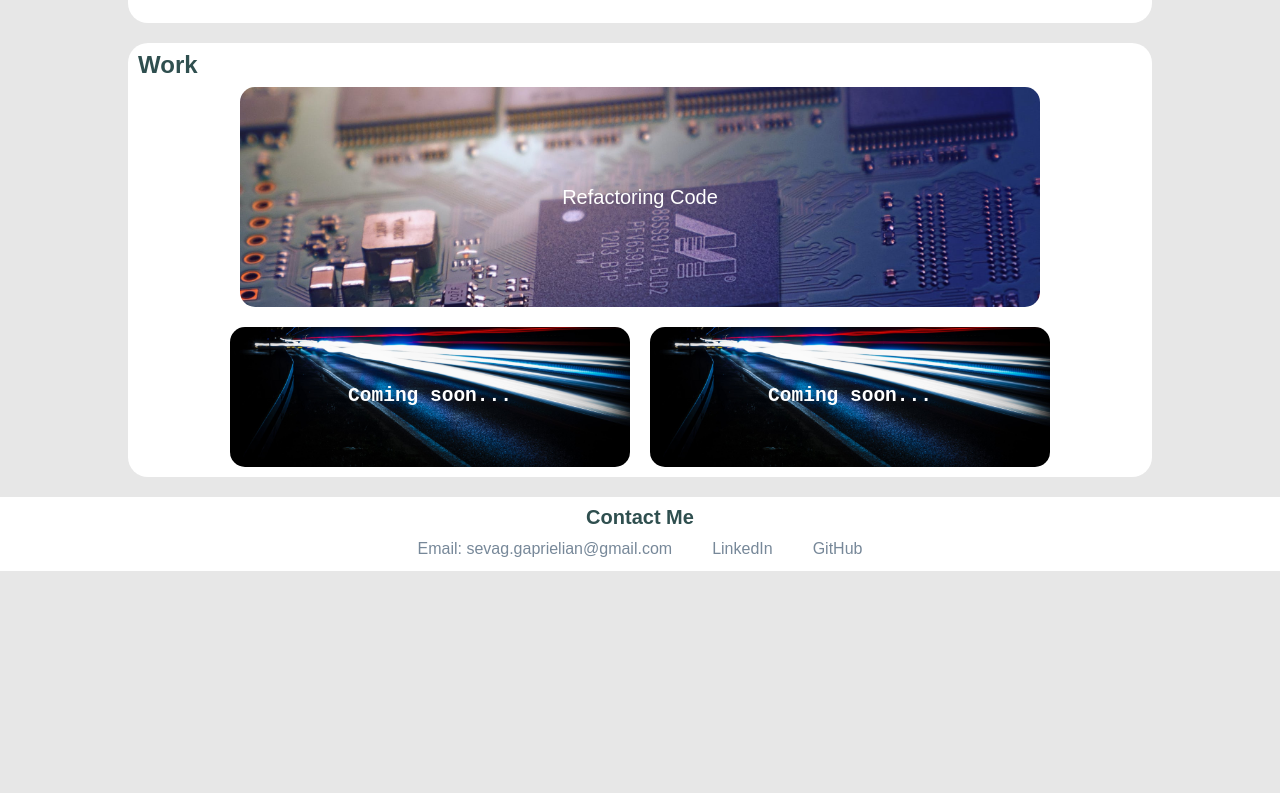
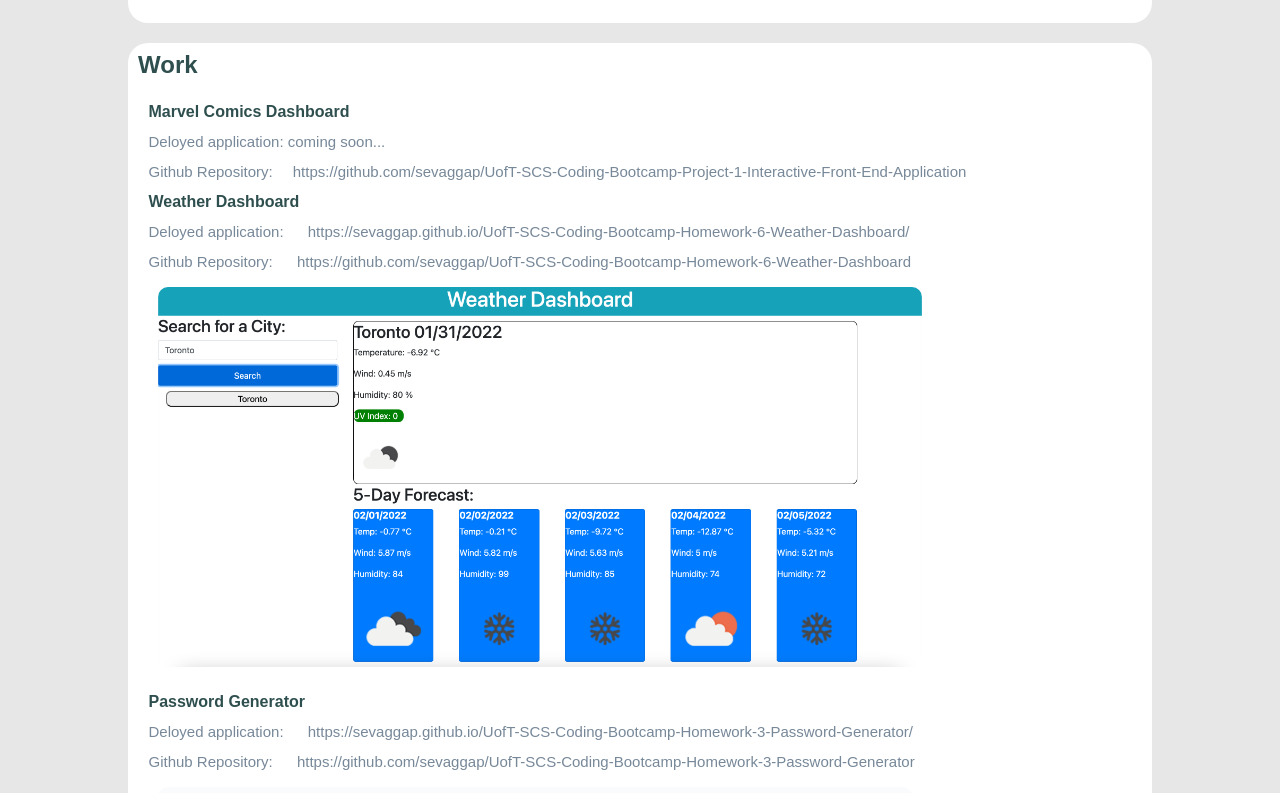
Before and after one commit to sevaggap/Professional-Portfolio, a plain HTML site: page index.html in a window 1280 px wide. Shown: the part 1067-1860 px from the top of the page. Before the commit the page ends 1638 px from the top, so only its background shows below. Drawn offline with Linux system fonts and the light colour scheme.

Commit message:
updating portfolio, adding new resume

```diff
--- a/assets/css/style.css
+++ b/assets/css/style.css
@@ -89,49 +89,30 @@ main {
 }
 
 .work {
-    display: flex;
+
     flex-wrap: wrap;
     flex: 4;
-    justify-content: center;
     width: 100%;
     background-color: white;
     border-radius: 0px 0px 20px 20px;
+    padding: 2%;
+    line-height: 30px;
 }
 
-.big-card  {
-    background-image: url("../images/Circuit-board.jpeg");
-    background-position: center;
-    background-size: 100%;
-    border-width: 1px;
-    border-radius: 15px;
-    padding: 100px;
-    flex: 0 0 800px;
-    margin: 10px;
-    text-align: center;
+.work img {
+
+    height: 400px;
+    border-radius: 20px;
+    padding: 10px;
 }
 
-.big-card a {
-    font-size: 20px;
-    color:white;
-    font-family: Arial, Helvetica, sans-serif;
+.work h2 {
+    color: var(--dark);
 }
 
-.small-card {
-    background-image: url("../images/Light-beams.jpeg");
-    background-size: 100%;
-    background-position: center;
-    border-width: 1px;
-    border-radius: 15px;
-    padding: 60px;
-    flex: 0 0 400px;
-    margin: 10px;
-    text-align: center;
-}
-
-.small-card h3 {
-    color: white;
-    font-family: monospace;
-    font-size: 150%;
+.work p , .work p a{
+    font-size: 15px;
+    color: var(--light);
 }
 
 .contact {
@@ -169,12 +150,12 @@ a:hover {
         flex-direction: column;
         align-items: center;
     }
-    .big-card {
-        flex: 0 0 300px;
-        width: 100px;
+    .work img {
+        height: 150px;
+        border-radius: 20px;
     }
-    .small-card {
-        flex: 0 0 100px;
+    .work p , .work p a {
+        font-size: 10px;
     }
     .about-me img {
         height: 350px;
--- a/index.html
+++ b/index.html
@@ -43,15 +43,27 @@
                 <h2>Work</h2>
             </section>
             <section class="work">
-                <section class="big-card">
-                    <a href="https://sevaggap.github.io/UofT-SCS-Coding-Bootcamp-Homework-1-Code-Refactor/">Refactoring Code</a>
-                </section>
-                <section class="small-card">
-                    <h3>Coming soon...</h3>
-                </section>
-                <section class="small-card">
-                    <h3>Coming soon...</h3>
-                </section>
+
+                    <h2>Marvel Comics Dashboard</h2>
+                    <p>Deloyed application: coming soon...</p>
+                    <p>Github Repository:<a href="https://github.com/sevaggap/UofT-SCS-Coding-Bootcamp-Project-1-Interactive-Front-End-Application">https://github.com/sevaggap/UofT-SCS-Coding-Bootcamp-Project-1-Interactive-Front-End-Application</a></p>
+
+                    <h2>Weather Dashboard</h2>
+                    <p>Deloyed application: <a href="https://sevaggap.github.io/UofT-SCS-Coding-Bootcamp-Homework-6-Weather-Dashboard/">https://sevaggap.github.io/UofT-SCS-Coding-Bootcamp-Homework-6-Weather-Dashboard/</a></p>
+                    <p>Github Repository: <a href="https://github.com/sevaggap/UofT-SCS-Coding-Bootcamp-Homework-6-Weather-Dashboard">https://github.com/sevaggap/UofT-SCS-Coding-Bootcamp-Homework-6-Weather-Dashboard</a></p>
+
+                    <img src="assets/images/Website-Screenshot-Weather-Dashboard.png"/>
+
+                    <h2>Password Generator</h2>
+                    <p>Deloyed application: <a href="https://sevaggap.github.io/UofT-SCS-Coding-Bootcamp-Homework-3-Password-Generator/">https://sevaggap.github.io/UofT-SCS-Coding-Bootcamp-Homework-3-Password-Generator/</a></p>
+                    <p>Github Repository: <a href="https://github.com/sevaggap/UofT-SCS-Coding-Bootcamp-Homework-3-Password-Generator">https://github.com/sevaggap/UofT-SCS-Coding-Bootcamp-Homework-3-Password-Generator</a></p>
+
+                    <img src="assets/images/Website-Screenshot-1-Password-Generator.png"/>
+                    <img src="assets/images/Website-Screenshot-2-Password-Generator.png"/>
+                    <img src="assets/images/Website-Screenshot-3-Password-Generator.png"/>
+
+
+
             </section>
         </main>
 
```
Also changed, not shown: assets/images/Website-Screenshot-1-Password-Generator.png (added), assets/images/Website-Screenshot-2-Password-Generator.png (added), assets/images/Website-Screenshot-3-Password-Generator.png (added), assets/images/Website-Screenshot-Weather-Dashboard.png (added), assets/images/Website-Screenshot.png, 2 other files.
